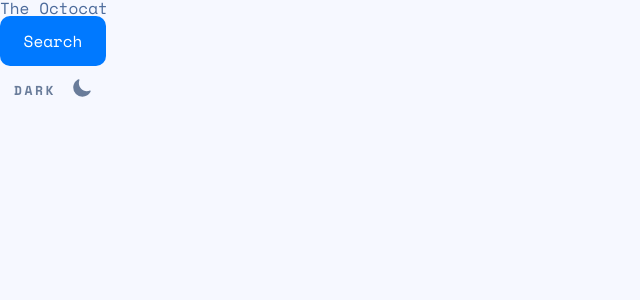
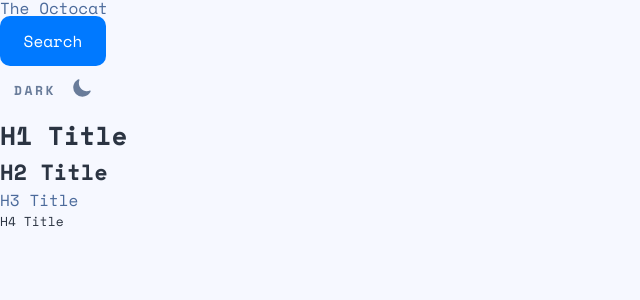
Before and after one commit to jpdrsanchez/github-user-search-app, a Next.js app: page / in a window 1280 px wide. Shown: the top 300 px of the page, without its empty margins (0-640 px from the left). Built offline with nearby package versions, Linux system fonts and the light colour scheme.

Commit message:
feat(components): create heading component

```diff
--- /dev/null
+++ b/src/components/Heading/index.tsx
@@ -0,0 +1,16 @@
+import { ReactText } from 'react'
+import { lightTheme } from 'styles/theme'
+import * as S from './styles'
+
+type HeadingProps = {
+  children: ReactText
+  level?: 1 | 2 | 3 | 4
+  color?: keyof typeof lightTheme.colors
+  size?: keyof typeof lightTheme.sizes
+}
+
+const Heading = ({ children, ...props }: HeadingProps) => {
+  return <S.Heading {...props}>{children}</S.Heading>
+}
+
+export default Heading
--- /dev/null
+++ b/src/components/Heading/styles.ts
@@ -0,0 +1,44 @@
+import styled, { css } from 'styled-components'
+import { lightTheme } from 'styles/theme'
+
+type HeadingProps = {
+  color?: keyof typeof lightTheme.colors
+  level?: 1 | 2 | 3 | 4
+  size?: keyof typeof lightTheme.sizes
+}
+
+export const Heading = styled.h1.attrs<HeadingProps>(({ level }) => ({
+  as: `h${level}`
+}))<HeadingProps>`
+  ${({ color = 'black', level = 1, theme }) => {
+    switch (level) {
+      case 1:
+        return css`
+          color: ${theme.colors[color]};
+          font-size: ${theme.sizes.xlarge};
+          font-weight: ${theme.font.weight.bold};
+        `
+      case 2:
+        return css`
+          color: ${theme.colors[color]};
+          font-size: ${theme.sizes.large};
+          font-weight: ${theme.font.weight.bold};
+        `
+      case 3:
+        css`
+          color: ${theme.colors[color]};
+          font-size: ${theme.sizes.medium};
+          font-weight: ${theme.font.weight.normal};
+        `
+        break
+      case 4:
+        return css`
+          color: ${theme.colors[color]};
+          font-size: ${theme.sizes.xsmall};
+          font-weight: ${theme.font.weight.normal};
+        `
+    }
+  }}
+
+  line-height: 1.5;
+`
--- a/src/pages/index.tsx
+++ b/src/pages/index.tsx
@@ -1,4 +1,5 @@
 import Button from 'components/Button'
+import Heading from 'components/Heading'
 import { IoMoon } from 'react-icons/io5'
 type HomeProps = {
   title: string
@@ -14,13 +15,17 @@ const Home = ({ title = 'The Octocat' }: HomeProps) => {
         hover="none"
         spacing={2.5}
         color="gray"
-        colorHover="grayOpacity"
+        colorHover="logo"
         weight="bold"
         icon={<IoMoon />}
         size="xsmall"
       >
         DARK
       </Button>
+      <Heading level={1}>H1 Title</Heading>
+      <Heading level={2}>H2 Title</Heading>
+      <Heading level={3}>H3 Title</Heading>
+      <Heading level={4}>H4 Title</Heading>
     </div>
   )
 }
```
